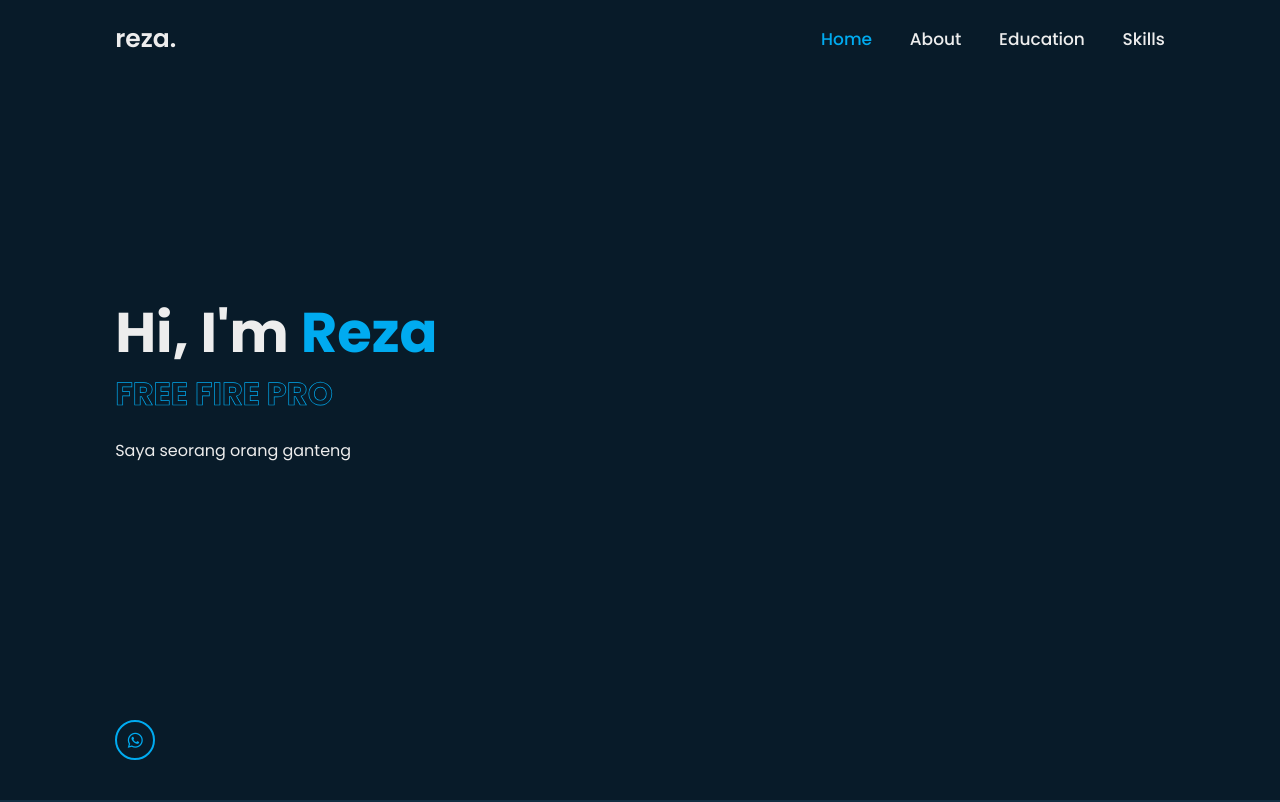
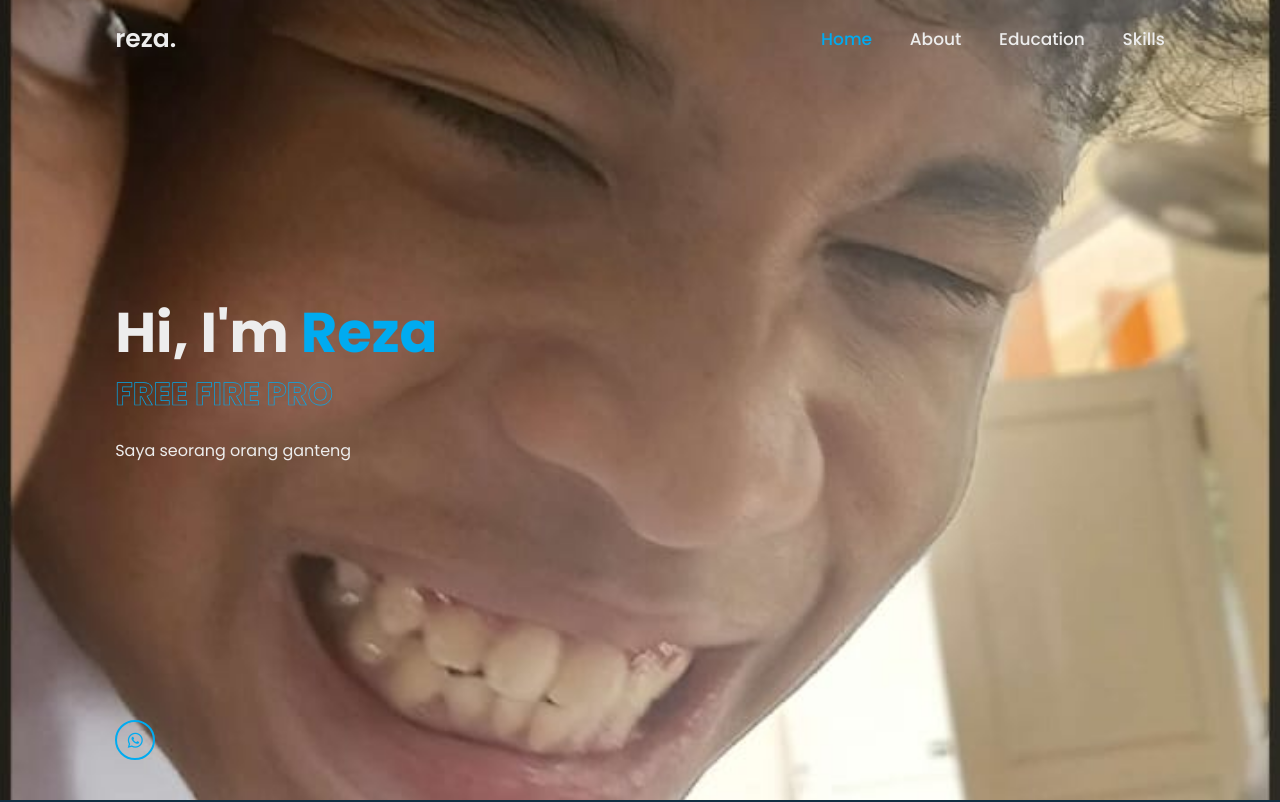
Before and after one commit to iridescentha/website-reza, a plain HTML site: page index.html in a window 1280 px wide. Shown: the top 802 px of the page. Drawn offline with nearby package versions, Linux system fonts and the light colour scheme.

Commit message:
Update style.css

```diff
--- a/style.css
+++ b/style.css
@@ -98,7 +98,7 @@ section{
     display: flex;
     align-items: center;
     padding: 0 9%;
-    background: url('home.png') no-repeat;
+    background: url('home.jpg') no-repeat;
     background-size: cover;
     background-position: center;
 }
```
